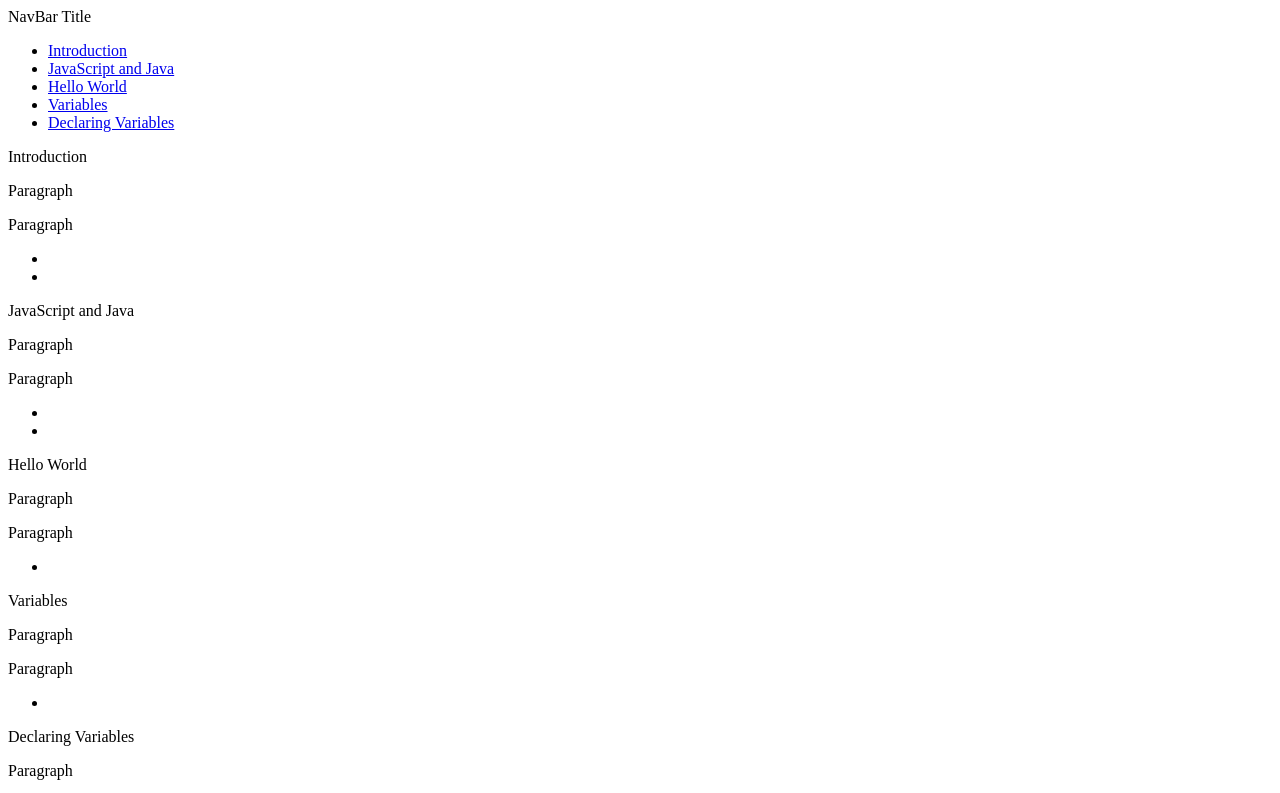
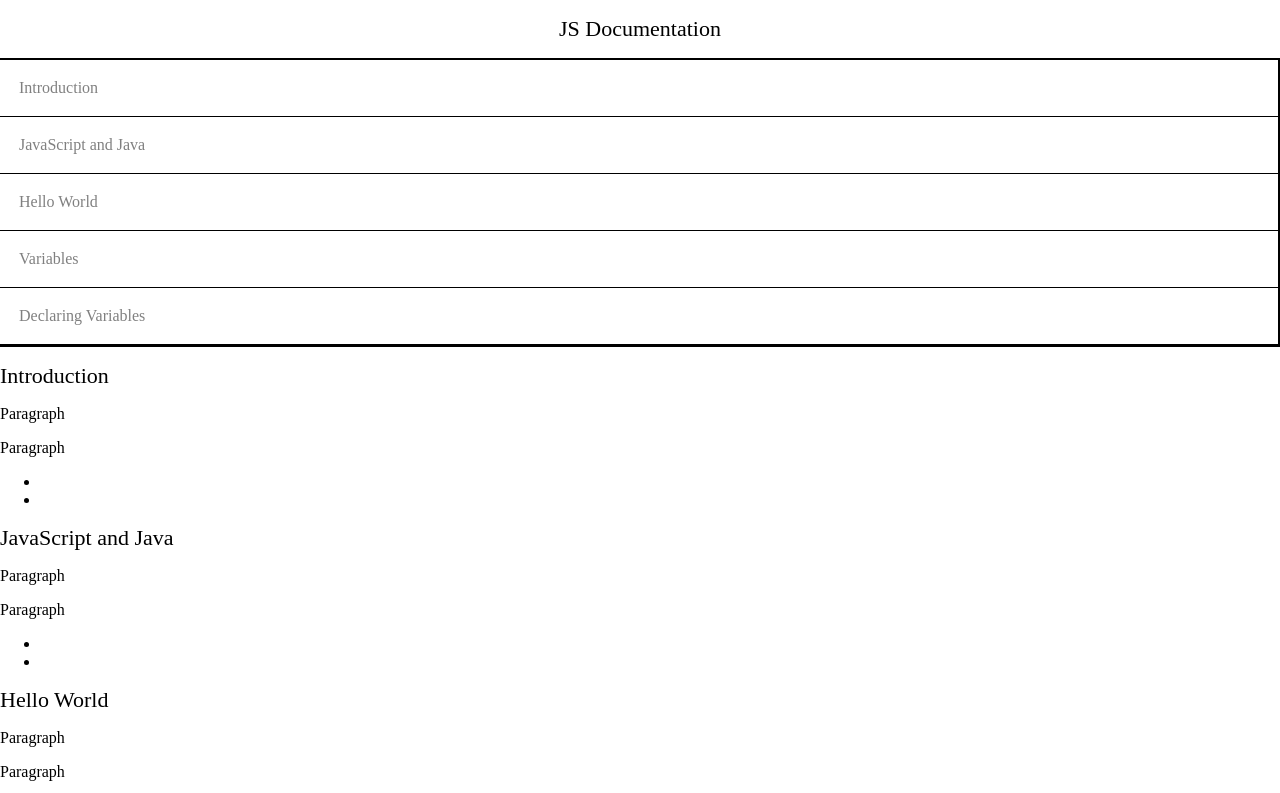
Before and after one commit to anetSzajo/technical-documentation-page, a plain HTML site: page index.html in a window 1280 px wide. Shown: the top 793 px of the page. Drawn offline with Linux system fonts and the light colour scheme.

Commit message:
add navbar styling

```diff
--- a/index.html
+++ b/index.html
@@ -8,15 +8,16 @@
     <body>
         <main id="main-doc">
             <nav id="navbar">
-                <header>NavBar Title</header>
-                <ul>
-                    <li><a class="nav-link" href="#introduction">Introduction</a></li>
-                    <li><a class="nav-link" href="#javaScript_and_java">JavaScript and Java</a></li>
-                    <li><a class="nav-link" href="#hello_world">Hello World</a></li>
-                    <li><a class="nav-link" href="#variables">Variables</a></li>
-                    <li><a class="nav-link" href="#declaring_variables">Declaring Variables</a></li>
+                <header id="documentation-title">JS Documentation</header>
+                <ul class="links-list">
+                    <li class="link"><a class="nav-link" href="#introduction">Introduction</a></li>
+                    <li class="link"><a class="nav-link" href="#javaScript_and_java">JavaScript and Java</a></li>
+                    <li class="link"><a class="nav-link" href="#hello_world">Hello World</a></li>
+                    <li class="link"><a class="nav-link" href="#variables">Variables</a></li>
+                    <li class="link"><a class="nav-link" href="#declaring_variables">Declaring Variables</a></li>
                 </ul>
             </nav>
+            <section class="content-section">
                 <a class="anchor" id="introduction"></a>
                 <section id="introduction" class="main-section">
                     <header>Introduction</header>
@@ -70,6 +71,7 @@
                         <li></li>
                     </ul>
                 </section>
+           </section>
         </main>
     </body>
 </html>
--- a/main.css
+++ b/main.css
@@ -1,2 +1,40 @@
 /* big screen -nav bar on the left, always visible
  one media quesry at least*/
+html{
+    width: 100vw;
+}
+body{
+    margin: unset;
+    width: 100vw;
+}
+#main-doc{
+    width: 100%;
+    display: flex;
+    flex-direction: column;
+}
+
+#documentation-title{
+    text-align: center;
+    padding-top: 1rem;
+}
+
+header{
+    font-size: 22px
+}
+
+.links-list{
+    list-style: none;
+    border: 2px solid black;
+    border-left: none;
+    padding-left: 0;
+}
+
+.link{
+    padding: 19px;
+    border-bottom: 1px solid black;
+}
+
+a{
+    text-decoration: none;
+    color: grey;
+}
```
Lines whose indentation alone changed are shown as unchanged.
